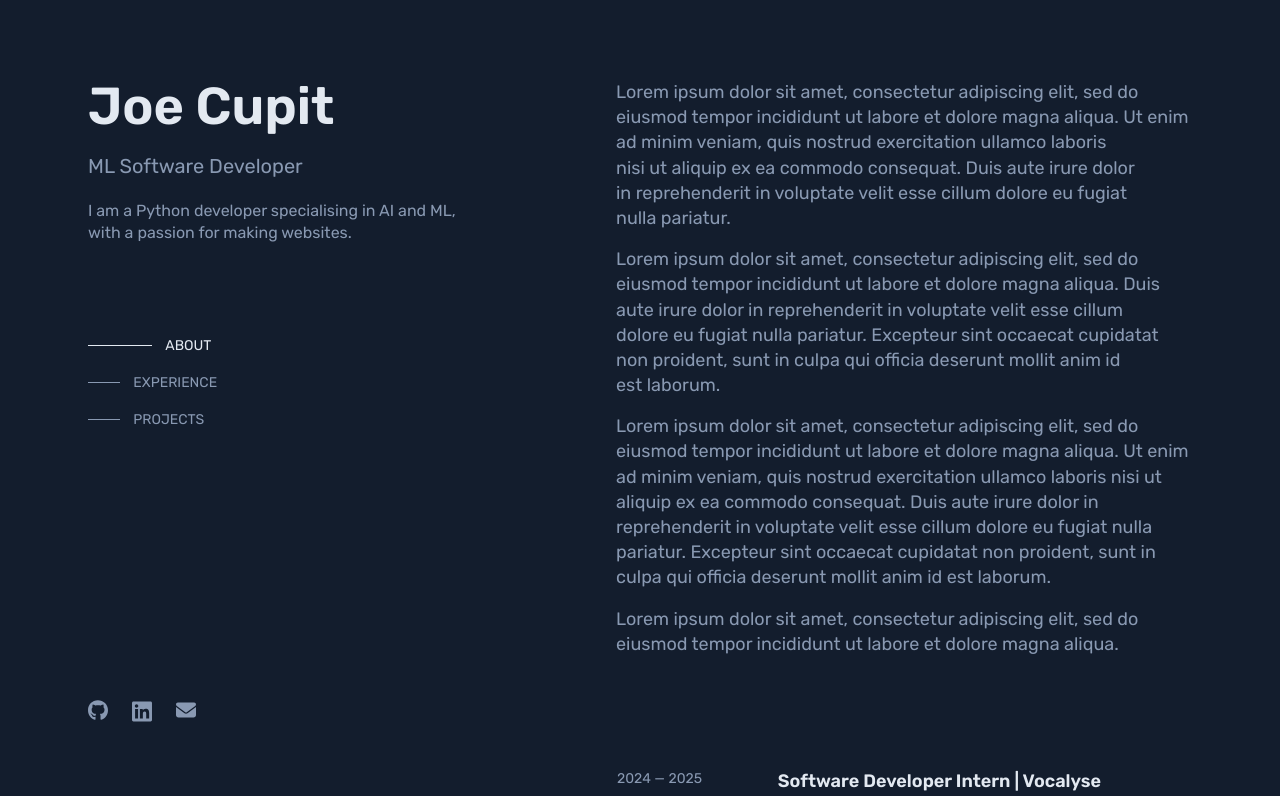
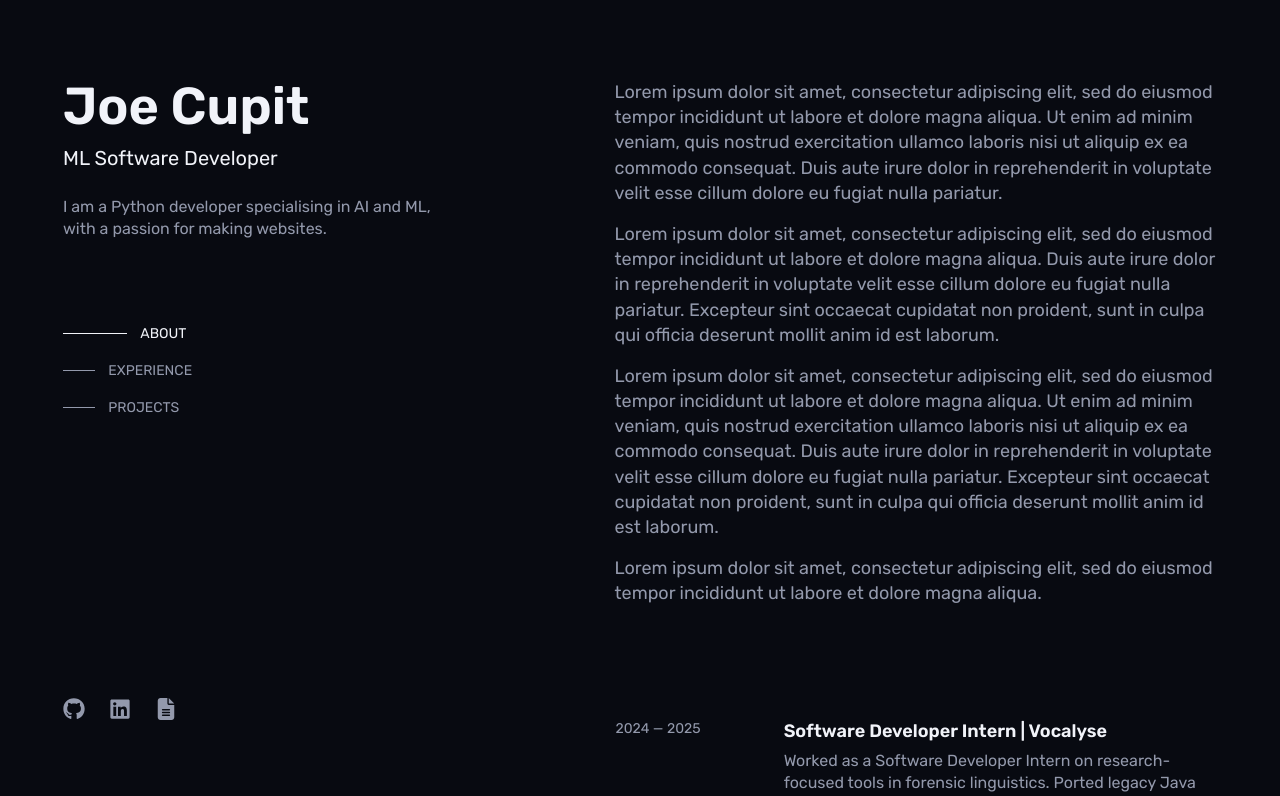
Before and after one commit to joe-cupit/web-portfolio, a React (Vite) app: page /cv in a window 1280 px wide. Shown: the top 796 px of the page. Built offline with nearby package versions, Linux system fonts and the light colour scheme.

Commit message:
Update colour names and minor css changes

```diff
--- a/src/App.css
+++ b/src/App.css
@@ -1,5 +1,5 @@
-@import url('https://fonts.googleapis.com/css2?family=Inter:ital,opsz,wght@0,14..32,100..900;1,14..32,100..900&display=swap');
 @import url('https://fonts.googleapis.com/css2?family=Rubik:ital,wght@0,300..900;1,300..900&display=swap');
+
 
 #root {
   margin: 0 auto;
@@ -21,7 +21,7 @@
   font-size: 3.25rem;
   font-weight: 600;
   line-height: 1;
-  color: var(--clr-primary-200);
+  color: var(--clr-text-main);
 }
 
 .subtitle {
@@ -136,7 +136,7 @@
   grid-template-columns: 1fr 1.125fr;
   gap: 1rem;
 
-  max-width: 1200px;
+  max-width: 1250px;
   margin-inline: auto;
   padding-inline: 3rem;
 }
@@ -170,7 +170,10 @@
 
 .cv-left-top {
   display: grid;
-  gap: 1.25rem;
+  gap: 0.75rem;
+}
+.cv-left-desc {
+  margin-block-start: 0.75rem;
 }
 .cv-left-desc,
 .cv-right__bottom {
@@ -200,7 +203,7 @@
 }
 .cv-left__nav button:hover,
 .cv-left__nav button[data-active="true"] {
-  color: var(--clr-primary-200);
+  color: var(--clr-text-main);
 }
 .cv-left__nav button::before {
   content: "";
@@ -224,17 +227,18 @@
   margin-block-start: 1.5rem;
 }
 .cv-left-bottom a {
-  width: 1.25rem;
-  height: 1.25rem;
+  width: 1.375rem;
+  height: 1.375rem;
 
   color: inherit;
   transition: color 100ms;
 }
 .cv-left-bottom a:hover {
-  color: var(--clr-primary-200);
+  color: var(--clr-text-main);
 }
 .cv-left-bottom svg {
-  width: 100%;
+  max-width: 100%;
+  max-height: 100%;
 }
 
 .cv-section {
@@ -245,7 +249,7 @@
 }
 .cv-section__title {
   text-transform: uppercase;
-  color: var(--clr-primary-200);
+  color: var(--clr-text-main);
   font-size: var(--fs-400);
   font-weight: 600;
 
@@ -290,7 +294,7 @@
   gap: 0.5rem;
 }
 .cv__entry_title {
-  color: var(--clr-primary-200);
+  color: var(--clr-text-main);
   font-size: var(--fs-400);
   font-weight: 600;
 }
@@ -312,8 +316,8 @@
   margin-block-start: 1rem;
 }
 .cv__entry_tool {
-  color: var(--clr-accent-400);
-  background: hsl(from var(--clr-accent-400) h s l / 15%);
+  color: var(--clr-accent);
+  background: hsl(from var(--clr-accent) h s l / 15%);
   padding: 0.375rem 0.75rem;
   border-radius: 9em;
 }
@@ -322,7 +326,7 @@
 @media (max-width: 64rem) {
   .cv-page {
     grid-template-columns: 1fr;
-    padding-inline: 2rem;
+    padding-inline: 2.5rem;
   }
 
   .cv-section__title {
@@ -332,7 +336,7 @@
   .cv-left {
     position: initial;
     height: fit-content;
-    padding-block-start: 5rem;
+    padding-block-start: 4rem;
     padding-block-end: 0;
   }
   .cv-left__nav {
@@ -342,6 +346,10 @@
 }
 
 @media (max-width: 40rem) {
+  .cv-page {
+    padding-inline: 1.5rem;
+  }
+
   .cv__entry {
     grid-template-columns: 1fr;
     row-gap: 0.5rem;
--- a/src/index.css
+++ b/src/index.css
@@ -1,16 +1,9 @@
 :root {
-  --clr-primary-200: #f2e2e6;
-  --clr-primary-300: #e0adb9;
-  --clr-primary-400: #DA627D;
-  --clr-primary-800: #450920;
+  --clr-text-main: #f1f3f9;
+  --clr-text-light: #9399ac;
+  --clr-background: #080a11;
+  --clr-accent: #5aa3fd;
 
-  --clr-primary-200: #e3e9f1;
-  --clr-primary-300: #8999b2;
-  --clr-primary-400: #3b82c0;
-  --clr-primary-800: #131d2d;
-
-  --clr-accent-400: #e7c53d;
-  --clr-accent-400: rgb(94 234 212);
 
   --fs-200: 0.875rem;
   --fs-300: 1rem;
@@ -18,8 +11,8 @@
   --fs-500: 1.5rem;
 
   color-scheme: dark;
-  color: var(--clr-primary-300);
-  background-color: var(--clr-primary-800);
+  color: var(--clr-text-light);
+  background-color: var(--clr-background);
 
   font-synthesis: none;
   text-rendering: optimizeLegibility;
@@ -53,11 +46,11 @@
 
 
 ::-moz-selection {
-  color: var(--clr-primary-800);
-  background: var(--clr-accent-400);
+  color: var(--clr-background);
+  background: var(--clr-accent);
 }
 
 ::selection {
-  color: var(--clr-primary-800);
-  background: var(--clr-accent-400);
+  color: var(--clr-background);
+  background: var(--clr-accent);
 }
--- a/src/pages/CV/CV.tsx
+++ b/src/pages/CV/CV.tsx
@@ -72,14 +72,14 @@
         </div>
 
         <div className="cv-left-bottom">
-          <a href="https://github.com/joe-cupit" target="_blank">
-            <svg xmlns="http://www.w3.org/2000/svg" viewBox="0 0 496 512" fill="currentColor"><path d="M165.9 397.4c0 2-2.3 3.6-5.2 3.6-3.3 .3-5.6-1.3-5.6-3.6 0-2 2.3-3.6 5.2-3.6 3-.3 5.6 1.3 5.6 3.6zm-31.1-4.5c-.7 2 1.3 4.3 4.3 4.9 2.6 1 5.6 0 6.2-2s-1.3-4.3-4.3-5.2c-2.6-.7-5.5 .3-6.2 2.3zm44.2-1.7c-2.9 .7-4.9 2.6-4.6 4.9 .3 2 2.9 3.3 5.9 2.6 2.9-.7 4.9-2.6 4.6-4.6-.3-1.9-3-3.2-5.9-2.9zM244.8 8C106.1 8 0 113.3 0 252c0 110.9 69.8 205.8 169.5 239.2 12.8 2.3 17.3-5.6 17.3-12.1 0-6.2-.3-40.4-.3-61.4 0 0-70 15-84.7-29.8 0 0-11.4-29.1-27.8-36.6 0 0-22.9-15.7 1.6-15.4 0 0 24.9 2 38.6 25.8 21.9 38.6 58.6 27.5 72.9 20.9 2.3-16 8.8-27.1 16-33.7-55.9-6.2-112.3-14.3-112.3-110.5 0-27.5 7.6-41.3 23.6-58.9-2.6-6.5-11.1-33.3 2.6-67.9 20.9-6.5 69 27 69 27 20-5.6 41.5-8.5 62.8-8.5s42.8 2.9 62.8 8.5c0 0 48.1-33.6 69-27 13.7 34.7 5.2 61.4 2.6 67.9 16 17.7 25.8 31.5 25.8 58.9 0 96.5-58.9 104.2-114.8 110.5 9.2 7.9 17 22.9 17 46.4 0 33.7-.3 75.4-.3 83.6 0 6.5 4.6 14.4 17.3 12.1C428.2 457.8 496 362.9 496 252 496 113.3 383.5 8 244.8 8zM97.2 352.9c-1.3 1-1 3.3 .7 5.2 1.6 1.6 3.9 2.3 5.2 1 1.3-1 1-3.3-.7-5.2-1.6-1.6-3.9-2.3-5.2-1zm-10.8-8.1c-.7 1.3 .3 2.9 2.3 3.9 1.6 1 3.6 .7 4.3-.7 .7-1.3-.3-2.9-2.3-3.9-2-.6-3.6-.3-4.3 .7zm32.4 35.6c-1.6 1.3-1 4.3 1.3 6.2 2.3 2.3 5.2 2.6 6.5 1 1.3-1.3 .7-4.3-1.3-6.2-2.2-2.3-5.2-2.6-6.5-1zm-11.4-14.7c-1.6 1-1.6 3.6 0 5.9 1.6 2.3 4.3 3.3 5.6 2.3 1.6-1.3 1.6-3.9 0-6.2-1.4-2.3-4-3.3-5.6-2z"/></svg>
+          <a href="https://github.com/joe-cupit" target="_blank" title="Joe Cupit on GitHub">
+            <svg xmlns="http://www.w3.org/2000/svg" width={50} viewBox="0 0 496 512" fill="currentColor"><path d="M165.9 397.4c0 2-2.3 3.6-5.2 3.6-3.3 .3-5.6-1.3-5.6-3.6 0-2 2.3-3.6 5.2-3.6 3-.3 5.6 1.3 5.6 3.6zm-31.1-4.5c-.7 2 1.3 4.3 4.3 4.9 2.6 1 5.6 0 6.2-2s-1.3-4.3-4.3-5.2c-2.6-.7-5.5 .3-6.2 2.3zm44.2-1.7c-2.9 .7-4.9 2.6-4.6 4.9 .3 2 2.9 3.3 5.9 2.6 2.9-.7 4.9-2.6 4.6-4.6-.3-1.9-3-3.2-5.9-2.9zM244.8 8C106.1 8 0 113.3 0 252c0 110.9 69.8 205.8 169.5 239.2 12.8 2.3 17.3-5.6 17.3-12.1 0-6.2-.3-40.4-.3-61.4 0 0-70 15-84.7-29.8 0 0-11.4-29.1-27.8-36.6 0 0-22.9-15.7 1.6-15.4 0 0 24.9 2 38.6 25.8 21.9 38.6 58.6 27.5 72.9 20.9 2.3-16 8.8-27.1 16-33.7-55.9-6.2-112.3-14.3-112.3-110.5 0-27.5 7.6-41.3 23.6-58.9-2.6-6.5-11.1-33.3 2.6-67.9 20.9-6.5 69 27 69 27 20-5.6 41.5-8.5 62.8-8.5s42.8 2.9 62.8 8.5c0 0 48.1-33.6 69-27 13.7 34.7 5.2 61.4 2.6 67.9 16 17.7 25.8 31.5 25.8 58.9 0 96.5-58.9 104.2-114.8 110.5 9.2 7.9 17 22.9 17 46.4 0 33.7-.3 75.4-.3 83.6 0 6.5 4.6 14.4 17.3 12.1C428.2 457.8 496 362.9 496 252 496 113.3 383.5 8 244.8 8zM97.2 352.9c-1.3 1-1 3.3 .7 5.2 1.6 1.6 3.9 2.3 5.2 1 1.3-1 1-3.3-.7-5.2-1.6-1.6-3.9-2.3-5.2-1zm-10.8-8.1c-.7 1.3 .3 2.9 2.3 3.9 1.6 1 3.6 .7 4.3-.7 .7-1.3-.3-2.9-2.3-3.9-2-.6-3.6-.3-4.3 .7zm32.4 35.6c-1.6 1.3-1 4.3 1.3 6.2 2.3 2.3 5.2 2.6 6.5 1 1.3-1.3 .7-4.3-1.3-6.2-2.2-2.3-5.2-2.6-6.5-1zm-11.4-14.7c-1.6 1-1.6 3.6 0 5.9 1.6 2.3 4.3 3.3 5.6 2.3 1.6-1.3 1.6-3.9 0-6.2-1.4-2.3-4-3.3-5.6-2z"/></svg>
           </a>
-          <a href="https://www.linkedin.com/in/joe-cupit/" target="_blank">
-            <svg xmlns="http://www.w3.org/2000/svg" viewBox="0 0 448 512" fill="currentColor"><path d="M416 32H31.9C14.3 32 0 46.5 0 64.3v383.4C0 465.5 14.3 480 31.9 480H416c17.6 0 32-14.5 32-32.3V64.3c0-17.8-14.4-32.3-32-32.3zM135.4 416H69V202.2h66.5V416zm-33.2-243c-21.3 0-38.5-17.3-38.5-38.5S80.9 96 102.2 96c21.2 0 38.5 17.3 38.5 38.5 0 21.3-17.2 38.5-38.5 38.5zm282.1 243h-66.4V312c0-24.8-.5-56.7-34.5-56.7-34.6 0-39.9 27-39.9 54.9V416h-66.4V202.2h63.7v29.2h.9c8.9-16.8 30.6-34.5 62.9-34.5 67.2 0 79.7 44.3 79.7 101.9V416z"/></svg>
+          <a href="https://www.linkedin.com/in/joe-cupit/" target="_blank" title="Joe Cupit on LinkedIn">
+            <svg xmlns="http://www.w3.org/2000/svg" width={50} viewBox="0 0 448 512" fill="currentColor"><path d="M416 32H31.9C14.3 32 0 46.5 0 64.3v383.4C0 465.5 14.3 480 31.9 480H416c17.6 0 32-14.5 32-32.3V64.3c0-17.8-14.4-32.3-32-32.3zM135.4 416H69V202.2h66.5V416zm-33.2-243c-21.3 0-38.5-17.3-38.5-38.5S80.9 96 102.2 96c21.2 0 38.5 17.3 38.5 38.5 0 21.3-17.2 38.5-38.5 38.5zm282.1 243h-66.4V312c0-24.8-.5-56.7-34.5-56.7-34.6 0-39.9 27-39.9 54.9V416h-66.4V202.2h63.7v29.2h.9c8.9-16.8 30.6-34.5 62.9-34.5 67.2 0 79.7 44.3 79.7 101.9V416z"/></svg>
           </a>
-          <a href="mailto:jwcupit@gmail.com" target="_blank">
-            <svg xmlns="http://www.w3.org/2000/svg" viewBox="0 0 512 512" fill="currentColor"><path d="M48 64C21.5 64 0 85.5 0 112c0 15.1 7.1 29.3 19.2 38.4L236.8 313.6c11.4 8.5 27 8.5 38.4 0L492.8 150.4c12.1-9.1 19.2-23.3 19.2-38.4c0-26.5-21.5-48-48-48L48 64zM0 176L0 384c0 35.3 28.7 64 64 64l384 0c35.3 0 64-28.7 64-64l0-208L294.4 339.2c-22.8 17.1-54 17.1-76.8 0L0 176z"/></svg>
+          <a href="./cv/cv.pdf" target="_blank" title="Full CV PDF">
+            <svg xmlns="http://www.w3.org/2000/svg" width={50} viewBox="0 0 384 512" fill="currentColor"><path d="M64 0C28.7 0 0 28.7 0 64L0 448c0 35.3 28.7 64 64 64l256 0c35.3 0 64-28.7 64-64l0-288-128 0c-17.7 0-32-14.3-32-32L224 0 64 0zM256 0l0 128 128 0L256 0zM112 256l160 0c8.8 0 16 7.2 16 16s-7.2 16-16 16l-160 0c-8.8 0-16-7.2-16-16s7.2-16 16-16zm0 64l160 0c8.8 0 16 7.2 16 16s-7.2 16-16 16l-160 0c-8.8 0-16-7.2-16-16s7.2-16 16-16zm0 64l160 0c8.8 0 16 7.2 16 16s-7.2 16-16 16l-160 0c-8.8 0-16-7.2-16-16s7.2-16 16-16z"/></svg>
           </a>
         </div>
       </header>
```
